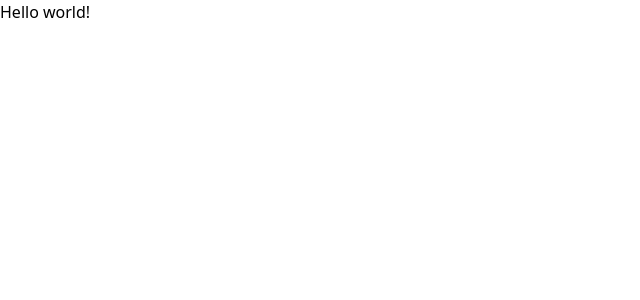
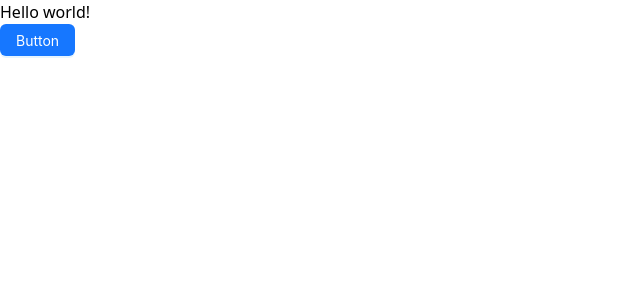
Before and after one commit to btbrad/react-admin-2024, a React (Vite) app: page / in a window 1280 px wide. Shown: the top 300 px of the page, without its empty margins (0-640 px from the left). Built offline with nearby package versions, Linux system fonts and the light colour scheme.

Commit message:
引入antd并解决样式冲突

```diff
--- a/package.json
+++ b/package.json
@@ -10,6 +10,7 @@
     "preview": "vite preview"
   },
   "dependencies": {
+    "antd": "^5.15.0",
     "normalize.css": "^8.0.1",
     "react": "^18.2.0",
     "react-dom": "^18.2.0"
--- a/src/App.tsx
+++ b/src/App.tsx
@@ -1,9 +1,12 @@
+import { Button } from 'antd'
+
 function App() {
   return (
     <>
       <h1 className="text-3xl font-bold underline-light-300 text-purple-600">
         Hello world!
       </h1>
+      <Button type="primary">Button</Button>
     </>
   )
 }
--- a/src/main.tsx
+++ b/src/main.tsx
@@ -3,9 +3,12 @@ import ReactDOM from 'react-dom/client'
 import 'normalize.css'
 import './index.css'
 import App from './App.tsx'
+import { StyleProvider } from '@ant-design/cssinjs'
 
 ReactDOM.createRoot(document.getElementById('root')!).render(
   <React.StrictMode>
-    <App />
+    <StyleProvider hashPriority="high">
+      <App />
+    </StyleProvider>
   </React.StrictMode>
 )
```
Also changed, not shown: 1 other file (tests, documents, lock files or other folders).
